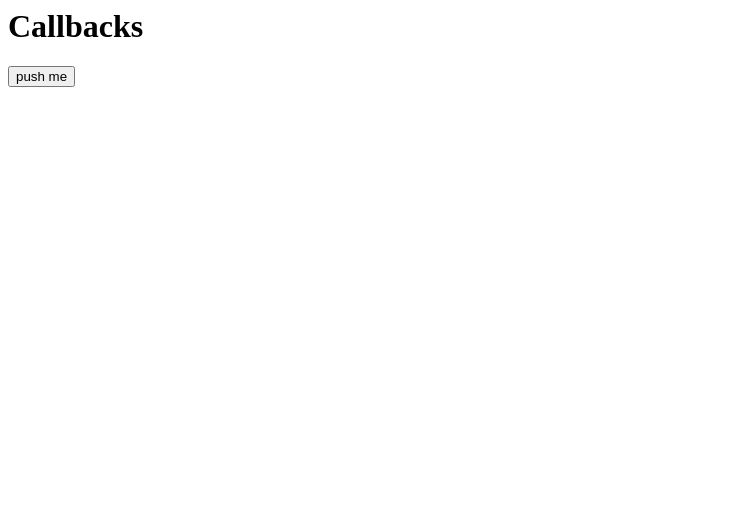
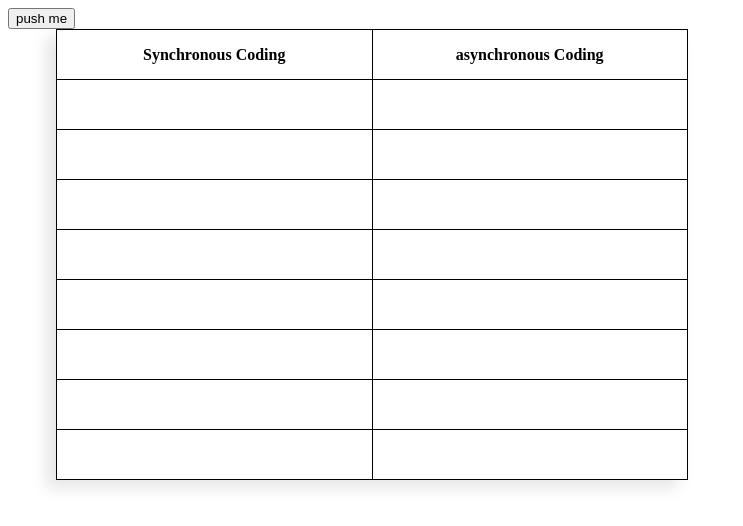
Before and after one commit to OscarStromsater/callbacksDemo, a website: page public/test.html in a window 1280 px wide. Shown: the whole page, without its empty margins (0-743 px from the left). Drawn offline with Linux system fonts and the light colour scheme.

Commit message:
workable version

```diff
--- a/package.json
+++ b/package.json
@@ -5,7 +5,7 @@
   "main": "server.js",
   "scripts": {
     "test": "echo \"Error: no test specified\" && exit 1",
-    "start": "nodemon server.js"
+    "start": "nodemon ./server/server.js"
   },
   "author": "",
   "license": "ISC",
--- a/public/css/a2r.css
+++ b/public/css/main.css
@@ -35,6 +35,7 @@ td, th{
     border: 1px solid black;
     width: 100px;
     text-align: center;
+    height: 50px;
 }
 
 i, #reset{
--- a/public/test.html
+++ b/public/test.html
@@ -1,17 +1,60 @@
 <!DOCTYPE <!DOCTYPE html>
 <html>
+
 <head>
   <meta charset="utf-8">
   <meta http-equiv="X-UA-Compatible" content="IE=edge">
   <title>Async JS Example</title>
   <meta name="viewport" content="width=device-width, initial-scale=1">
-    <link rel="stylesheet" href="">
+  <link rel="stylesheet" href="css/main.css">
 </head>
+
 <body>
   <div id="top">
-      <h1>Callbacks</h1>
     <button>push me</button>
   </div>
-    <script src="./callbacks.js"></script>
+  <div id="table">
+    <table>
+      <tr>
+        <th>Synchronous Coding</th>
+        <th>asynchronous Coding</th>
+      </tr>
+      <tr>
+        <td id="sync"><ul></ul></td>
+        <td id="async"><ul></ul></td>
+      </tr>
+      <tr>
+        <td id="sync"><ul></ul></td>
+        <td id="async"><ul></ul></td>
+      </tr>
+      <tr>
+        <td id="sync" ><ul></ul></td>
+        <td id="async"><ul></ul></td>
+      </tr>
+      <tr>
+        <td id="sync"><ul></ul></td>
+        <td id="async"><ul></ul></td>
+      </tr><tr>
+        <td id="sync"><ul></ul></td>
+        <td id="async"><ul></ul></td>
+      </tr>
+      <tr>
+        <td id="sync"><ul></ul></td>
+        <td id="async"><ul></ul></td>
+      </tr><tr>
+        <td id="sync"><ul></ul></td>
+        <td id="async"><ul></ul></td>
+      </tr>
+      <tr>
+        <td id="sync"><ul></ul></td>
+        <td id="async"><ul></ul></td>
+      </tr>
+
+
+    </table>
+
+  </div>
+  <script src="./js/callbacks.js"></script>
 </body>
+
 </html>
```
Also changed, not shown: public/index.html (+7 -1 lines), public/template.html (+1 -1 lines), 1 other file. Lines whose indentation alone changed are shown as unchanged.
